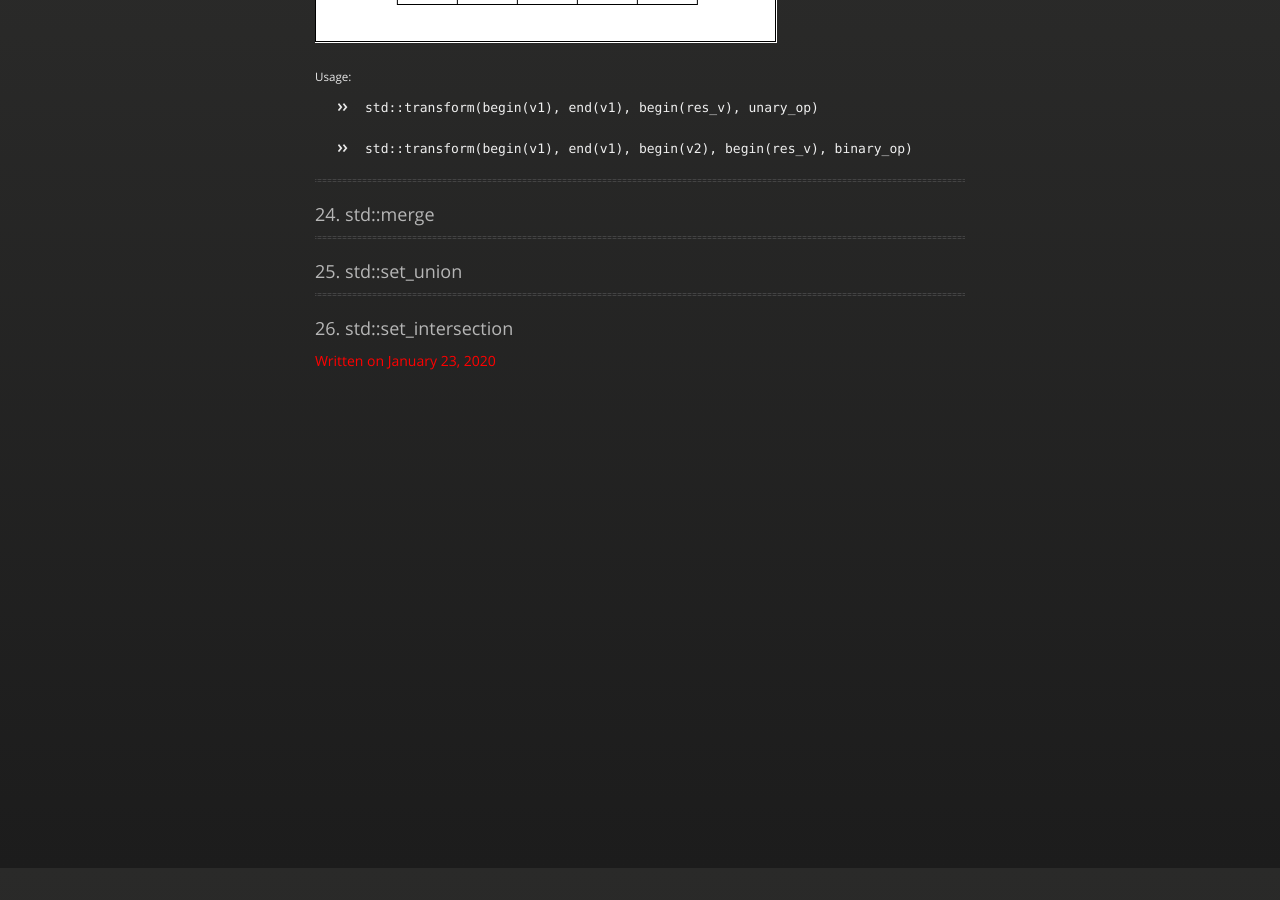
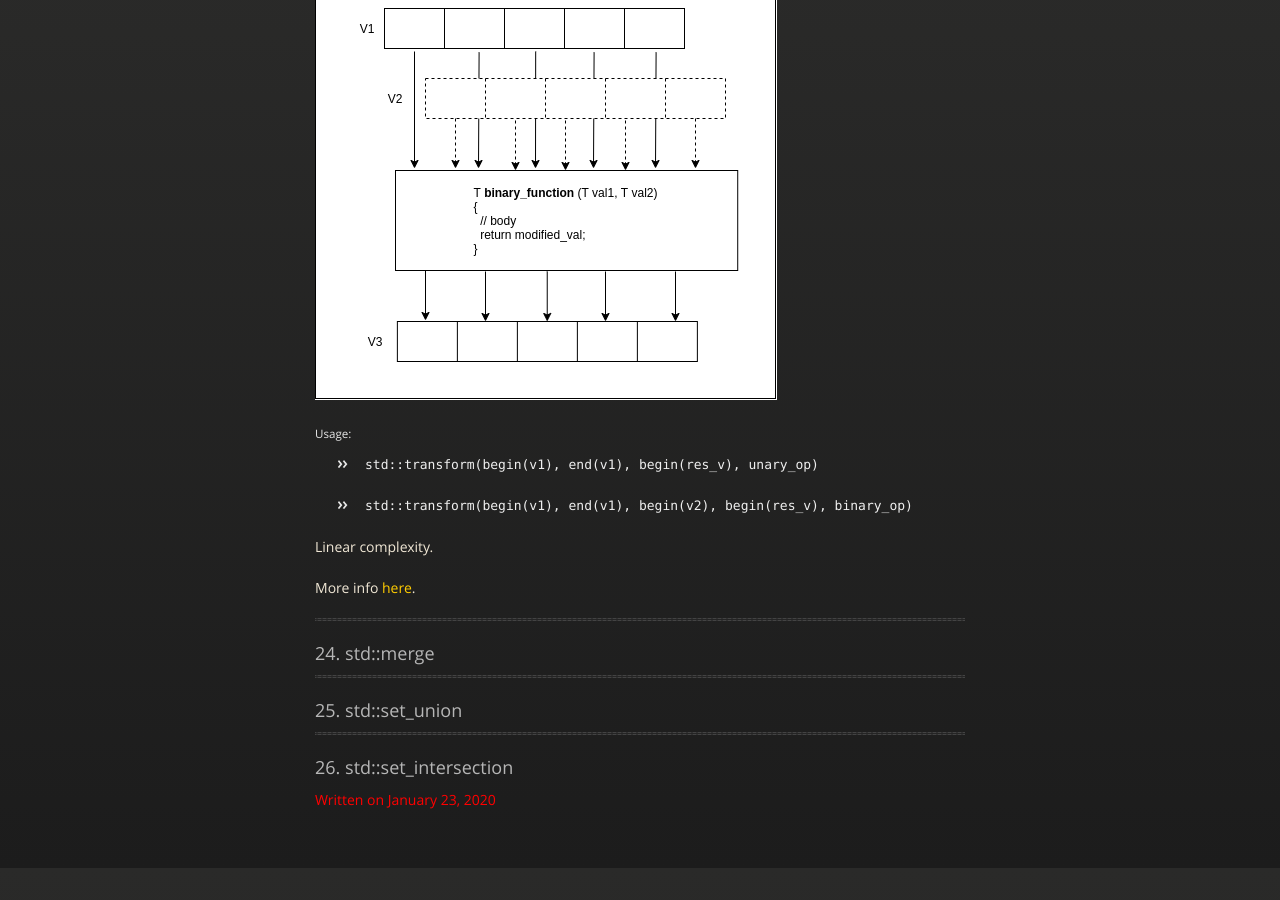
Before and after one commit to naveenspace7/naveenspace7.github.io, a Jekyll site: the page built from _posts/2020-1-23-AlgorithmsCpp.md, in a window 1280 px wide and 900 px high, scrolled down 8132 px. Built offline with Jekyll 4.4.1, drawn with Linux system fonts in a browser that asks for light colours; before the commit the page ends 8593 px from its top, so only the background shows below that.

```diff
--- a/_posts/2020-1-23-AlgorithmsCpp.md
+++ b/_posts/2020-1-23-AlgorithmsCpp.md
@@ -387,6 +389,10 @@ Present in the `algorithm` header. This function can take either one or two cont
 * `std::transform(begin(v1), end(v1), begin(res_v), unary_op)`
 
 * `std::transform(begin(v1), end(v1), begin(v2), begin(res_v), binary_op)`
+
+Linear complexity.
+
+More info [here](http://www.cplusplus.com/reference/algorithm/transform/).
 
 ___
 
```
Also changed, not shown: other parts of _posts/2020-1-23-AlgorithmsCpp.md (+3 -1 lines).
